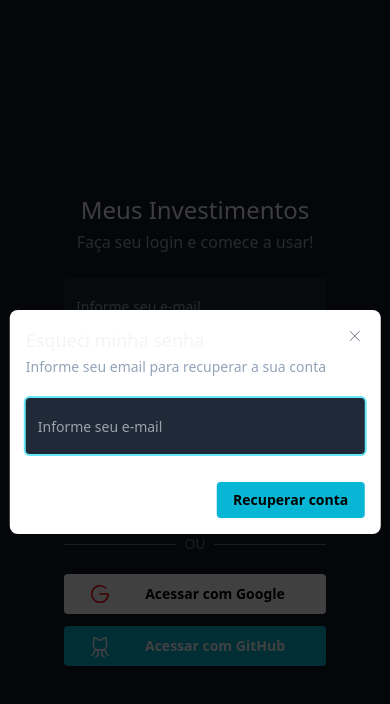
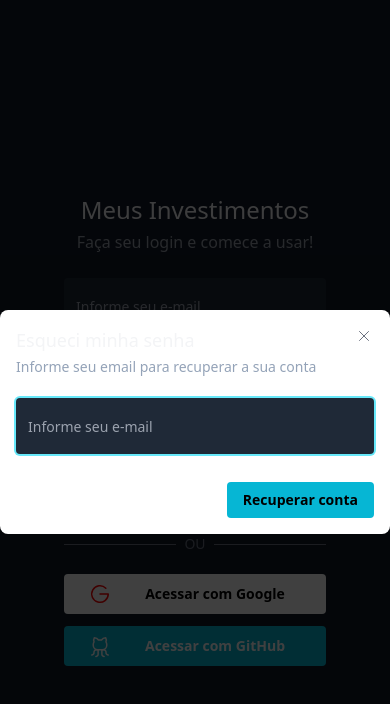
Before and after one commit to gmonte/meus-investimentos, a React (Vite) app in the folder packages/web/: page /auth/sign-in in a window 390 px wide. Both pictures are taken after a click on the button "Esqueci minha senha". Shown: the top 704 px of the page. Built offline with nearby package versions, Linux system fonts and the light colour scheme; no server answers; what tailwindcss-radix would draw is missing.

Commit message:
fix(web): modal size on responsive screens

```diff
--- a/packages/web/src/components/Modal.tsx
+++ b/packages/web/src/components/Modal.tsx
@@ -53,8 +53,8 @@ function ModalRoot({
           <DialogPrimitive.Content
             forceMount
             className={ clsx(
-              'fixed z-50',
-              'w-[95vw] max-w-md rounded-lg p-4 md:w-full',
+              'fixed z-50 max-h-[100vh] overflow-y-auto',
+              'w-[100vw] max-w-md rounded-lg p-4 md:w-full',
               'top-[50%] left-[50%] -translate-x-[50%] -translate-y-[50%]',
               'bg-white dark:bg-gray-700',
               'focus:outline-none focus-visible:ring focus-visible:ring-purple-500 focus-visible:ring-opacity-75',
```
